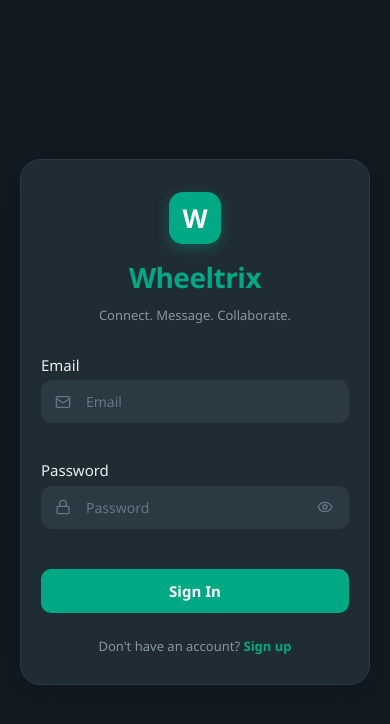
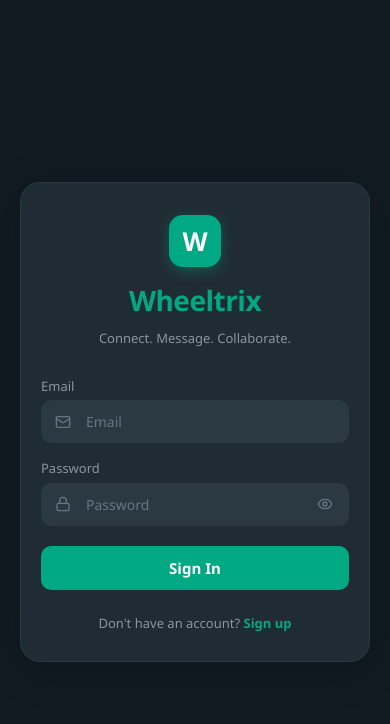
Before and after one commit to sudeep-patali/Real_time_chat, a React app in the folder frontend/: page /login in a window 390 px wide. Shown: the top 724 px of the page. Built offline with nearby package versions, Linux system fonts and the light colour scheme; the HTML template or start-up script is replaced by a standard one.

Commit message:
fix: resolve file upload issues and improve media handling

```diff
--- a/frontend/src/pages/Login.jsx
+++ b/frontend/src/pages/Login.jsx
@@ -23,35 +23,43 @@ function saveEmail(email) {
 }
 
 function Login() {
-  const [email, setEmail] = useState('')
-  const [password, setPassword] = useState('')
+  const [email, setEmail]             = useState('')
+  const [password, setPassword]       = useState('')
   const [fieldErrors, setFieldErrors] = useState({})
   const [showPassword, setShowPassword] = useState(false)
-  const [showSuggestions, setShowSuggestions] = useState(false)
-  const [suggestions, setSuggestions] = useState([])
+  const [showDropdown, setShowDropdown] = useState(false)
+  const [suggestions, setSuggestions]   = useState([])
 
-  const emailWrapRef = useRef(null)
+  const emailRef    = useRef(null)
+  const dropdownRef = useRef(null)
   const { login, loading, error } = useAuth()
 
-  // Filter saved emails based on current input
+  /* filter suggestions whenever email value changes */
   useEffect(() => {
     const saved = getSavedEmails()
-    if (email.trim() === '') {
-      setSuggestions(saved)
-    } else {
-      setSuggestions(saved.filter(e => e.toLowerCase().includes(email.toLowerCase())))
-    }
+    setSuggestions(
+      email.trim() === ''
+        ? saved
+        : saved.filter(e => e.toLowerCase().includes(email.toLowerCase()))
+    )
   }, [email])
 
-  // Close dropdown on outside click
+  /* close dropdown on outside click */
   useEffect(() => {
-    const handleClick = (e) => {
-      if (emailWrapRef.current && !emailWrapRef.current.contains(e.target)) {
-        setShowSuggestions(false)
+    const onOutside = (e) => {
+      if (
+        emailRef.current    && !emailRef.current.contains(e.target) &&
+        dropdownRef.current && !dropdownRef.current.contains(e.target)
+      ) {
+        setShowDropdown(false)
       }
     }
-    document.addEventListener('mousedown', handleClick)
-    return () => document.removeEventListener('mousedown', handleClick)
+    document.addEventListener('mousedown', onOutside)
+    document.addEventListener('touchstart', onOutside)
+    return () => {
+      document.removeEventListener('mousedown', onOutside)
+      document.removeEventListener('touchstart', onOutside)
+    }
   }, [])
 
   const handleSubmit = async (e) => {
@@ -63,14 +71,18 @@ function Login() {
     }
     setFieldErrors({})
     saveEmail(email)
-    setShowSuggestions(false)
+    setShowDropdown(false)
     await login(email, password)
   }
 
-  const handleSelectSuggestion = (val) => {
+  const handleSelect = (val) => {
     setEmail(val)
-    setShowSuggestions(false)
+    setShowDropdown(false)
+    /* move focus to password after picking an email */
+    document.getElementById('login-password')?.focus()
   }
+
+  const isOpen = showDropdown && suggestions.length > 0
 
   return (
     <div className='auth-shell'>
@@ -89,16 +101,18 @@ function Login() {
           </div>
         )}
 
-        <form className='auth-form' onSubmit={handleSubmit} noValidate>
+        <form className='auth-form' onSubmit={handleSubmit} noValidate autoComplete='off'>
 
-          {/* Email field with custom autocomplete */}
+          {/* ── Email ── */}
           <div className='auth-field'>
-            <label htmlFor='login-email' className='sr-only'>Email</label>
-            <div className='auth-field-inner' ref={emailWrapRef}>
-              <span className='auth-field-icon'>
-                <Mail size={16} />
-              </span>
+            <label htmlFor='login-email' className='auth-label'>Email</label>
+
+            {/* wrapper is the anchor for the dropdown */}
+            <div className='auth-field-wrap'>
+              <div className='auth-field-inner'>
+                <span className='auth-field-icon'><Mail size={16} /></span>
                 <input
+                  ref={emailRef}
                   id='login-email'
                   name='email'
                   className={`auth-input${fieldErrors.email ? ' error' : ''}`}
@@ -107,35 +121,38 @@ function Login() {
                   value={email}
                   autoComplete='off'
                   onChange={e => setEmail(e.target.value)}
-                onFocus={() => setShowSuggestions(true)}
+                  onFocus={() => setShowDropdown(true)}
                 />
+              </div>
 
-              {/* Custom suggestions dropdown — anchored to input bottom */}
-              {showSuggestions && suggestions.length > 0 && (
-                <ul className='auth-suggestions'>
-                  {suggestions.map((s) => (
+              {/* dropdown sits inside .auth-field-wrap so it inherits the same width */}
+              {isOpen && (
+                <ul ref={dropdownRef} className='auth-dropdown'>
+                  {suggestions.map(s => (
                     <li
                       key={s}
-                      className='auth-suggestion-item'
-                      onMouseDown={() => handleSelectSuggestion(s)}
+                      className='auth-dropdown-item'
+                      onMouseDown={e => { e.preventDefault(); handleSelect(s) }}
+                      onTouchEnd={e  => { e.preventDefault(); handleSelect(s) }}
                     >
-                      <Mail size={14} className='auth-suggestion-icon' />
-                      <span className='auth-suggestion-email'>{s}</span>
+                      <Mail size={14} className='auth-dropdown-icon' />
+                      <span className='auth-dropdown-email'>{s}</span>
                     </li>
                   ))}
                 </ul>
               )}
             </div>
 
-            <span className='auth-field-error'>{fieldErrors.email || ''}</span>
+            {fieldErrors.email && (
+              <span className='auth-field-error'>{fieldErrors.email}</span>
+            )}
           </div>
 
+          {/* ── Password ── */}
           <div className='auth-field'>
-            <label htmlFor='login-password' className='sr-only'>Password</label>
+            <label htmlFor='login-password' className='auth-label'>Password</label>
             <div className='auth-field-inner'>
-              <span className='auth-field-icon'>
-                <Lock size={16} />
-              </span>
+              <span className='auth-field-icon'><Lock size={16} /></span>
               <input
                 id='login-password'
                 name='password'
@@ -156,14 +173,12 @@ function Login() {
                 {showPassword ? <EyeOff size={16} /> : <Eye size={16} />}
               </button>
             </div>
-            <span className='auth-field-error'>{fieldErrors.password || ''}</span>
+            {fieldErrors.password && (
+              <span className='auth-field-error'>{fieldErrors.password}</span>
+            )}
           </div>
 
-          <button
-            type='submit'
-            className='auth-btn'
-            disabled={loading}
-          >
+          <button type='submit' className='auth-btn' disabled={loading}>
             {loading ? 'Signing in…' : 'Sign In'}
           </button>
 
--- a/frontend/src/styles/auth.css
+++ b/frontend/src/styles/auth.css
@@ -20,6 +20,7 @@
   box-shadow: 0 8px 40px rgba(0,0,0,0.2);
 }
 
+/* ── Logo ── */
 .auth-logo-wrap {
   display: flex;
   flex-direction: column;
@@ -56,6 +57,7 @@
   text-align: center;
 }
 
+/* ── Form layout ── */
 .auth-form {
   display: flex;
   flex-direction: column;
@@ -68,10 +70,25 @@
   gap: 4px;
 }
 
+.auth-label {
+  font-size: 13px;
+  font-weight: 500;
+  color: var(--color-text-muted);
+}
+
+/*
+  .auth-field-wrap is the dropdown anchor.
+  position: relative here — NOT on .auth-field-inner —
+  so the dropdown width matches the input exactly.
+*/
+.auth-field-wrap {
+  position: relative;
+}
+
 .auth-field-inner {
-  position: relative;
   display: flex;
   align-items: center;
+  position: relative;
 }
 
 .auth-field-icon {
@@ -81,8 +98,10 @@
   display: flex;
   align-items: center;
   pointer-events: none;
+  z-index: 1;
 }
 
+/* ── Input ── */
 .auth-input {
   width: 100%;
   padding: 11px 14px 11px 44px;
@@ -95,29 +114,24 @@
 }
 
 .auth-input:focus {
+  outline: none;
   border-color: var(--color-primary);
   box-shadow: 0 0 0 3px var(--color-input-focus);
 }
 
-.auth-input.error {
-  border-color: var(--color-error);
-}
+.auth-input.error { border-color: var(--color-error); }
+.auth-input.error:focus { box-shadow: 0 0 0 3px rgba(241,92,109,0.2); }
+.auth-input::placeholder { color: var(--color-text-dim); }
 
-.auth-input.error:focus {
-  box-shadow: 0 0 0 3px rgba(241,92,109,0.2);
-}
-
-.auth-input::placeholder {
-  color: var(--color-text-dim);
-}
+.auth-input.has-toggle { padding-right: 42px; }
 
 .auth-field-error {
   font-size: 12px;
   color: var(--color-error);
   padding-left: 2px;
-  min-height: 16px;
 }
 
+/* ── Password toggle ── */
 .auth-password-toggle {
   position: absolute;
   right: 12px;
@@ -138,10 +152,59 @@
   background: var(--color-btn-ghost-hover);
 }
 
-.auth-input.has-toggle {
-  padding-right: 42px;
+/* ── Custom email dropdown ──
+   Anchored to .auth-field-wrap (position:relative).
+   top: calc(100% + 4px) puts it 4px below the input.
+   z-index: 200 keeps it above everything in the card.
+   No overflow:hidden anywhere in the chain — it can spill freely.
+*/
+.auth-dropdown {
+  position: absolute;
+  top: calc(100% + 4px);
+  left: 0;
+  right: 0;
+  z-index: 200;
+  background: var(--color-surface);
+  border: 1px solid var(--color-border);
+  border-radius: 10px;
+  box-shadow: 0 6px 24px rgba(0,0,0,0.13);
+  list-style: none;
+  margin: 0;
+  padding: 4px;
+  overflow: hidden;
 }
 
+.auth-dropdown-item {
+  display: flex;
+  align-items: center;
+  gap: 10px;
+  padding: 10px 12px;
+  border-radius: 7px;
+  font-size: 14px;
+  color: var(--color-text);
+  cursor: pointer;
+  transition: background 0.12s ease;
+  -webkit-tap-highlight-color: transparent;
+}
+
+.auth-dropdown-item:hover,
+.auth-dropdown-item:active {
+  background: rgba(0,168,132,0.08);
+}
+
+.auth-dropdown-icon {
+  color: var(--color-text-dim);
+  flex-shrink: 0;
+}
+
+.auth-dropdown-email {
+  flex: 1;
+  overflow: hidden;
+  text-overflow: ellipsis;
+  white-space: nowrap;
+}
+
+/* ── Submit button ── */
 .auth-btn {
   width: 100%;
   padding: 12px;
@@ -156,19 +219,11 @@
   margin-top: 4px;
 }
 
-.auth-btn:hover:not(:disabled) {
-  background: var(--color-primary-hover);
-}
+.auth-btn:hover:not(:disabled) { background: var(--color-primary-hover); }
+.auth-btn:active:not(:disabled) { transform: scale(0.99); }
+.auth-btn:disabled { opacity: 0.6; cursor: not-allowed; }
 
-.auth-btn:active:not(:disabled) {
-  transform: scale(0.99);
-}
-
-.auth-btn:disabled {
-  opacity: 0.6;
-  cursor: not-allowed;
-}
-
+/* ── Error banner ── */
 .auth-error-banner {
   display: flex;
   align-items: center;
@@ -179,12 +234,12 @@
   border-radius: 10px;
   color: var(--color-error);
   font-size: 13px;
+  margin-bottom: 4px;
 }
 
-.auth-error-banner svg {
-  flex-shrink: 0;
-}
+.auth-error-banner svg { flex-shrink: 0; }
 
+/* ── Footer ── */
 .auth-footer {
   margin-top: 24px;
   text-align: center;
@@ -197,9 +252,7 @@
   font-weight: 600;
 }
 
-.auth-footer a:hover {
-  text-decoration: underline;
-}
+.auth-footer a:hover { text-decoration: underline; }
 
 .auth-divider {
   height: 1px;
@@ -207,78 +260,9 @@
   margin: 4px 0;
 }
 
-/* Ensure browser autocomplete / autofill dropdown anchors to the input
-   on mobile rather than the top of a positioned ancestor */
+/* ── Mobile ── */
 @media (max-width: 480px) {
   .auth-card {
     padding: 32px 20px 28px;
-    overflow: visible;
-  }
-
-  .auth-field-icon {
-    z-index: 1;
   }
 }
-/* ── Custom email autocomplete dropdown ── */
-.auth-suggestions {
-  position: absolute;
-  top: 100%;
-  left: 0;
-  right: 0;
-  z-index: 100;
-  background: var(--color-surface);
-  border: 1px solid var(--color-border);
-  border-top: none;
-  border-radius: 0 0 12px 12px;
-  box-shadow: 0 8px 20px rgba(0, 0, 0, 0.10);
-  list-style: none;
-  margin: 0;
-  padding: 4px 6px 6px;
-  overflow: hidden;
-}
-
-.auth-suggestion-item {
-  display: flex;
-  align-items: center;
-  gap: 10px;
-  padding: 10px 12px;
-  font-size: 13.5px;
-  color: var(--color-text);
-  cursor: pointer;
-  border-radius: 8px;
-  transition: background 0.13s ease, color 0.13s ease;
-}
-
-.auth-suggestion-item:not(:last-child) {
-  margin-bottom: 2px;
-}
-
-.auth-suggestion-item:hover {
-  background: rgba(0, 168, 132, 0.09);
-  color: var(--color-primary);
-}
-
-.auth-suggestion-item:hover .auth-suggestion-icon {
-  color: var(--color-primary);
-}
-
-.auth-suggestion-icon {
-  color: var(--color-text-dim);
-  flex-shrink: 0;
-  transition: color 0.13s ease;
-}
-
-.auth-suggestion-email {
-  flex: 1;
-  overflow: hidden;
-  text-overflow: ellipsis;
-  white-space: nowrap;
-  letter-spacing: 0.01em;
-}
-
-@media (max-width: 480px) {
-  .auth-card {
-    padding: 32px 20px 28px;
-    overflow: visible;
-  }
-}
```
Lines whose indentation alone changed are shown as unchanged.
